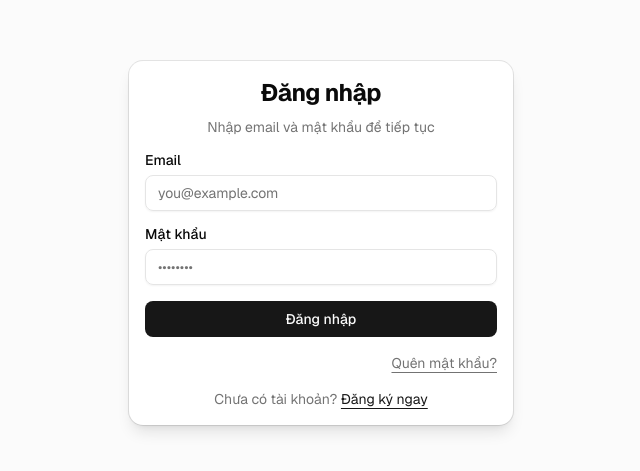
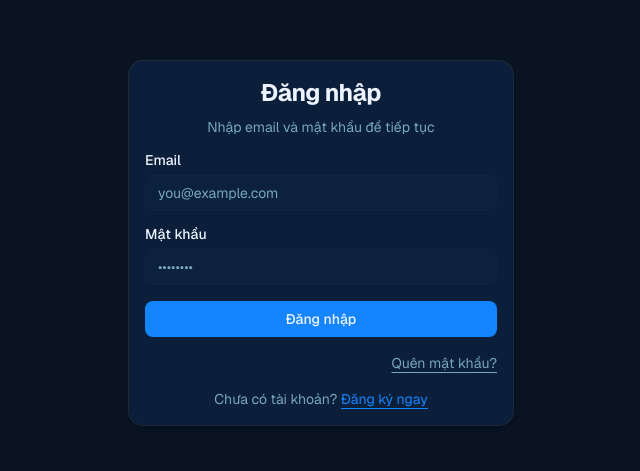
Before and after one commit to tonamson/ai-key, a Next.js app in the folder frontend/: page /login in a window 1280 px wide. Shown: the part 157-628 px from the top of the page, without its empty margins (319-959 px from the left). Built offline with nearby package versions, Linux system fonts and the light colour scheme; no server answers.

Commit message:
feat(ui): apply cheapaikey.store brand colors, rename AI Key → cheapaikey.store, force dark mode

```diff
--- a/frontend/app/globals.css
+++ b/frontend/app/globals.css
@@ -45,73 +45,75 @@
   --radius-4xl: calc(var(--radius) * 2.6);
 }
 
+/* Brand palette: #06090F bg · #0B1F3A navy · #1485FF blue · #78E4E2 teal · #F4D22B yellow · #EEF4FF text */
 :root {
-  --background: oklch(1 0 0);
-  --foreground: oklch(0.145 0 0);
-  --card: oklch(1 0 0);
-  --card-foreground: oklch(0.145 0 0);
-  --popover: oklch(1 0 0);
-  --popover-foreground: oklch(0.145 0 0);
-  --primary: oklch(0.205 0 0);
-  --primary-foreground: oklch(0.985 0 0);
-  --secondary: oklch(0.97 0 0);
-  --secondary-foreground: oklch(0.205 0 0);
-  --muted: oklch(0.97 0 0);
-  --muted-foreground: oklch(0.556 0 0);
-  --accent: oklch(0.97 0 0);
-  --accent-foreground: oklch(0.205 0 0);
+  --background: #06090F;
+  --foreground: #EEF4FF;
+  --card: #0B1F3A;
+  --card-foreground: #EEF4FF;
+  --popover: #0B1F3A;
+  --popover-foreground: #EEF4FF;
+  --primary: #1485FF;
+  --primary-foreground: #EEF4FF;
+  --secondary: #0D2540;
+  --secondary-foreground: #EEF4FF;
+  --muted: #0D2540;
+  --muted-foreground: #78A8B8;
+  --accent: #78E4E2;
+  --accent-foreground: #06090F;
   --destructive: oklch(0.577 0.245 27.325);
-  --border: oklch(0.922 0 0);
-  --input: oklch(0.922 0 0);
-  --ring: oklch(0.708 0 0);
-  --chart-1: oklch(0.87 0 0);
-  --chart-2: oklch(0.556 0 0);
-  --chart-3: oklch(0.439 0 0);
-  --chart-4: oklch(0.371 0 0);
-  --chart-5: oklch(0.269 0 0);
+  --border: #14485F;
+  --input: #0D2540;
+  --ring: #1485FF;
+  --chart-1: #1485FF;
+  --chart-2: #78E4E2;
+  --chart-3: #F4D22B;
+  --chart-4: #4DB8FF;
+  --chart-5: #0B6FD4;
   --radius: 0.625rem;
-  --sidebar: oklch(0.985 0 0);
-  --sidebar-foreground: oklch(0.145 0 0);
-  --sidebar-primary: oklch(0.205 0 0);
-  --sidebar-primary-foreground: oklch(0.985 0 0);
-  --sidebar-accent: oklch(0.97 0 0);
-  --sidebar-accent-foreground: oklch(0.205 0 0);
-  --sidebar-border: oklch(0.922 0 0);
-  --sidebar-ring: oklch(0.708 0 0);
+  --sidebar: #060D1A;
+  --sidebar-foreground: #EEF4FF;
+  --sidebar-primary: #1485FF;
+  --sidebar-primary-foreground: #EEF4FF;
+  --sidebar-accent: #0D2540;
+  --sidebar-accent-foreground: #EEF4FF;
+  --sidebar-border: #14485F;
+  --sidebar-ring: #1485FF;
 }
 
+/* App luôn dark theo brand — không dùng light mode */
 .dark {
-  --background: oklch(0.145 0 0);
-  --foreground: oklch(0.985 0 0);
-  --card: oklch(0.205 0 0);
-  --card-foreground: oklch(0.985 0 0);
-  --popover: oklch(0.205 0 0);
-  --popover-foreground: oklch(0.985 0 0);
-  --primary: oklch(0.922 0 0);
-  --primary-foreground: oklch(0.205 0 0);
-  --secondary: oklch(0.269 0 0);
-  --secondary-foreground: oklch(0.985 0 0);
-  --muted: oklch(0.269 0 0);
-  --muted-foreground: oklch(0.708 0 0);
-  --accent: oklch(0.269 0 0);
-  --accent-foreground: oklch(0.985 0 0);
+  --background: #06090F;
+  --foreground: #EEF4FF;
+  --card: #0B1F3A;
+  --card-foreground: #EEF4FF;
+  --popover: #0B1F3A;
+  --popover-foreground: #EEF4FF;
+  --primary: #1485FF;
+  --primary-foreground: #EEF4FF;
+  --secondary: #0D2540;
+  --secondary-foreground: #EEF4FF;
+  --muted: #0D2540;
+  --muted-foreground: #78A8B8;
+  --accent: #78E4E2;
+  --accent-foreground: #06090F;
   --destructive: oklch(0.704 0.191 22.216);
-  --border: oklch(1 0 0 / 10%);
-  --input: oklch(1 0 0 / 15%);
-  --ring: oklch(0.556 0 0);
-  --chart-1: oklch(0.87 0 0);
-  --chart-2: oklch(0.556 0 0);
-  --chart-3: oklch(0.439 0 0);
-  --chart-4: oklch(0.371 0 0);
-  --chart-5: oklch(0.269 0 0);
-  --sidebar: oklch(0.205 0 0);
-  --sidebar-foreground: oklch(0.985 0 0);
-  --sidebar-primary: oklch(0.488 0.243 264.376);
-  --sidebar-primary-foreground: oklch(0.985 0 0);
-  --sidebar-accent: oklch(0.269 0 0);
-  --sidebar-accent-foreground: oklch(0.985 0 0);
-  --sidebar-border: oklch(1 0 0 / 10%);
-  --sidebar-ring: oklch(0.556 0 0);
+  --border: #14485F;
+  --input: #0D2540;
+  --ring: #1485FF;
+  --chart-1: #1485FF;
+  --chart-2: #78E4E2;
+  --chart-3: #F4D22B;
+  --chart-4: #4DB8FF;
+  --chart-5: #0B6FD4;
+  --sidebar: #060D1A;
+  --sidebar-foreground: #EEF4FF;
+  --sidebar-primary: #1485FF;
+  --sidebar-primary-foreground: #EEF4FF;
+  --sidebar-accent: #0D2540;
+  --sidebar-accent-foreground: #EEF4FF;
+  --sidebar-border: #14485F;
+  --sidebar-ring: #1485FF;
 }
 
 @layer base {
--- a/frontend/app/layout.tsx
+++ b/frontend/app/layout.tsx
@@ -10,8 +10,8 @@ const fontSans = Geist({ subsets: ["latin"], variable: "--font-sans" });
 const fontMono = Geist_Mono({ subsets: ["latin"], variable: "--font-mono" });
 
 export const metadata: Metadata = {
-  title: "AI Key",
-  description: "Hệ thống quản lý AI Key",
+  title: "cheapaikey.store",
+  description: "Affordable AI API Keys — cheapaikey.store",
 };
 
 export default function RootLayout({
@@ -20,7 +20,7 @@ export default function RootLayout({
   children: React.ReactNode;
 }) {
   return (
-    <html lang="vi" className={`${fontSans.variable} ${fontMono.variable} font-sans antialiased`}>
+    <html lang="vi" className={`${fontSans.variable} ${fontMono.variable} font-sans antialiased dark`}>
       <body className="min-h-screen bg-background">
         {children}
         <Toaster richColors position="top-right" />
--- a/frontend/components/app-sidebar.tsx
+++ b/frontend/components/app-sidebar.tsx
@@ -128,9 +128,9 @@ export function AppSidebar() {
                 <LayoutDashboard className="size-4" />
               </div>
               <div className="flex flex-col gap-0.5 leading-none">
-                <span className="font-semibold text-sm">AI Key</span>
+                <span className="font-semibold text-sm">cheapaikey.store</span>
                 <span className="text-xs text-muted-foreground">
-                  Quản lý API Key
+                  Affordable AI API Keys
                 </span>
               </div>
             </SidebarMenuButton>
```
